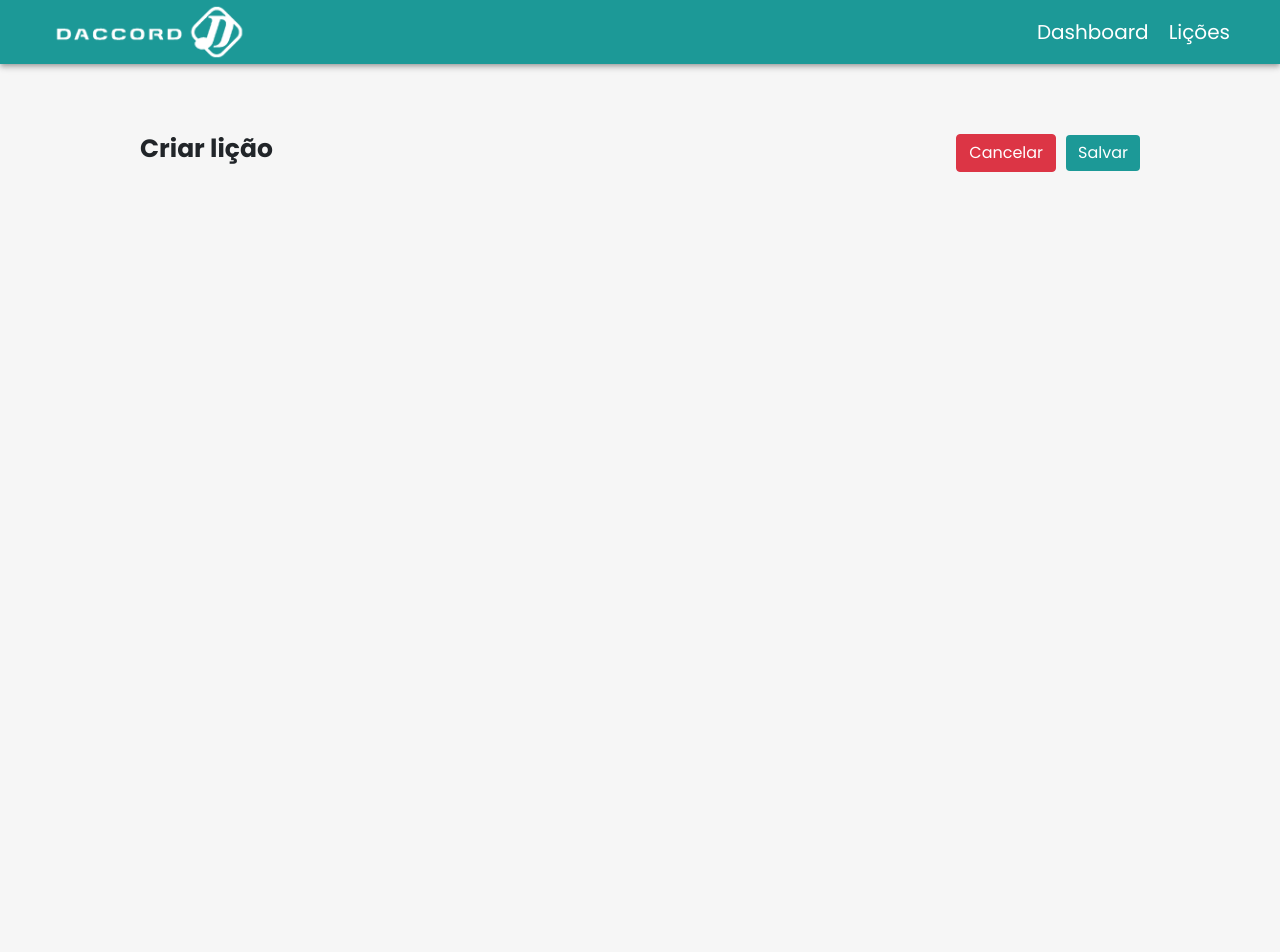
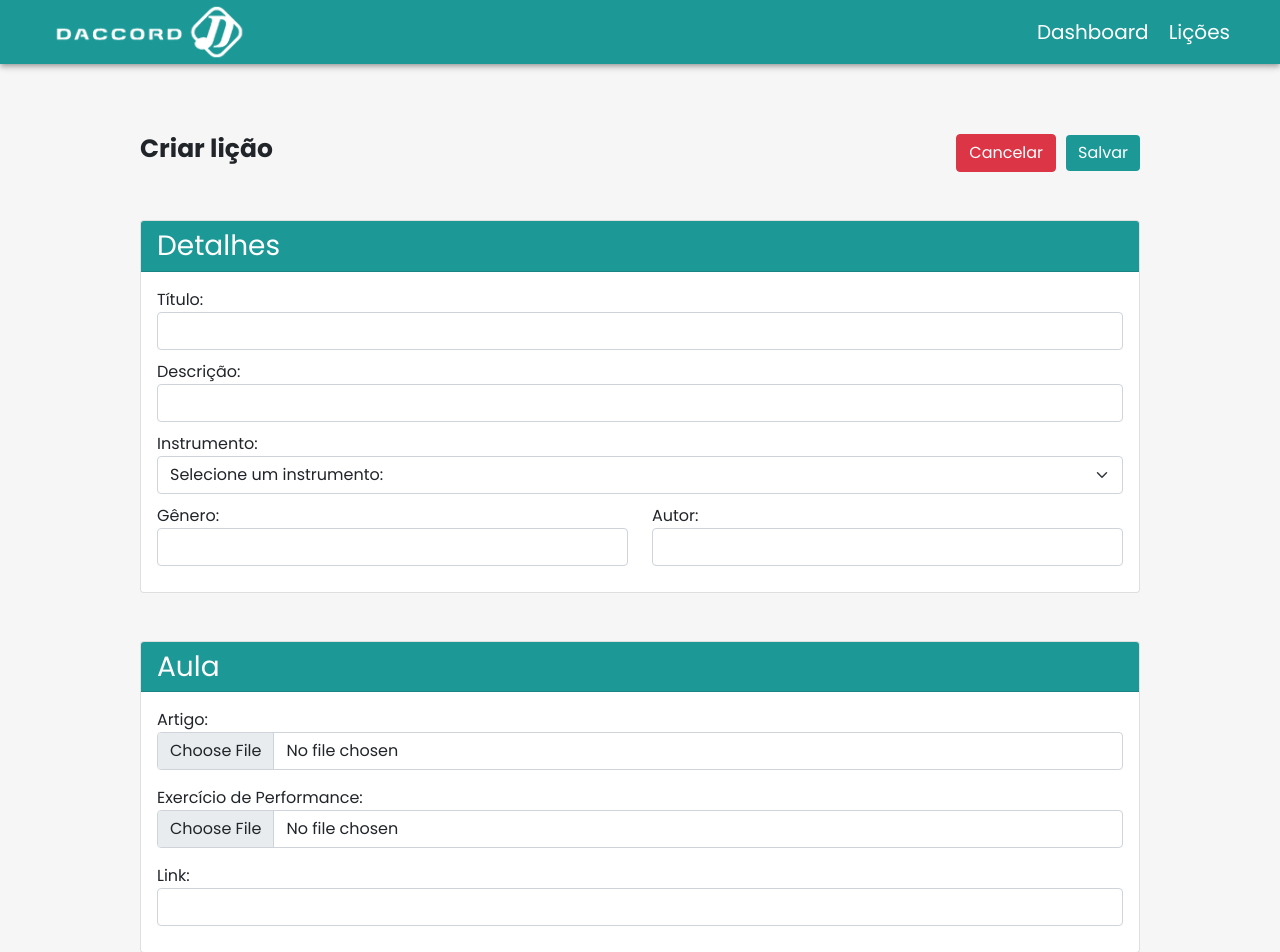
Before and after one commit to mateusntn/daccord-angular, an Angular app in the folder daccord-front/: page /lesson/create in a window 1280 px wide. Shown: the top 952 px of the page. Before the commit the page ends 800 px from the top, so only its background shows below. Built offline with nearby package versions, Linux system fonts and the light colour scheme.

Commit message:
Create lesson-create-component's forms

```diff
--- a/daccord-front/src/app/views/lesson/lesson-create/lesson-create.component.html
+++ b/daccord-front/src/app/views/lesson/lesson-create/lesson-create.component.html
@@ -1,9 +1,64 @@
 <div class="container">
-    <div class="top-bar">
+    <div class="top-bar mb-5">
         <h1 class="title">Criar lição</h1>
         <div>
             <button type="button" class="btn btn-danger mr" routerLink="/lesson">Cancelar</button>
-            <button type="button" class="btn btn-primary btn-create ml" routerLink="/lesson">Salvar</button>
+            <button type="button" class="btn btn-create ml" routerLink="/lesson">Salvar</button>
         </div>
     </div>
+    <form>
+        <div class="card mb-5">
+            <div class="card-header" style="background-color: #1c9997; color: white;">
+                <h3 class="m0">Detalhes</h3>
+            </div>
+            <div class="card-body">
+                <div class="form-group mb">
+                  <label for="formGroupExampleInput">Título:</label>
+                  <input type="text" class="form-control" id="formGroupExampleInput">
+                </div>
+                <div class="form-group mb">
+                  <label for="formGroupExampleInput">Descrição:</label>
+                  <input type="text" class="form-control" id="formGroupExampleInput">
+                </div>
+                <div class="form-group mb">
+                  <label for="formGroupExampleInput">Instrumento:</label>
+                  <select class="form-select" aria-label="Default select example">
+                    <option selected>Selecione um instrumento:</option>
+                    <option value="1">Guitarra</option>
+                    <option value="2">Violão</option>
+                    <option value="3">Piano</option>
+                  </select>
+                </div>
+                <div class="row mb">
+                  <div class="col">
+                    <label for="formGroupExampleInput">Gênero:</label>
+                    <input type="text" class="form-control">
+                  </div>
+                  <div class="col">
+                    <label for="formGroupExampleInput">Autor:</label>
+                    <input type="text" class="form-control">
+                  </div>
+                </div>
+            </div>
+        </div>
+        <div class="card">
+            <div class="card-header" style="background-color: #1c9997; color: white;">
+                <h3 class="m0">Aula</h3>
+            </div>
+            <div class="card-body">
+                <div class="format-group mb-3">
+                    <label for="formGroupExampleInput">Artigo:</label>
+                    <input type="file" class="form-control" id="inputGroupFile02">
+                </div>
+                <div class="format-group mb-3">
+                    <label for="formGroupExampleInput">Exercício de Performance:</label>
+                    <input type="file" class="form-control" id="inputGroupFile02">
+                </div>
+                <div class="form-group mb">
+                    <label for="formGroupExampleInput">Link:</label>
+                    <input type="text" class="form-control" id="formGroupExampleInput">
+                  </div>
+            </div>
+        </div>
+    </form>
 </div>
--- a/daccord-front/src/app/views/lesson/lesson.component.html
+++ b/daccord-front/src/app/views/lesson/lesson.component.html
@@ -9,7 +9,7 @@
                 </span></button>
             </form>
         </div>
-        <button type="button" class="btn btn-primary btn-create" routerLink="/lesson/create">Criar</button>
+        <button type="button" class="btn btn-create" routerLink="/lesson/create">Criar</button>
     </div>
     <table class="table">
         <thead style="background-color: #1C9997; color: white;">
--- a/daccord-front/src/styles.css
+++ b/daccord-front/src/styles.css
@@ -23,8 +23,14 @@ body {
 
 .btn-create {
   background-color: var(--green);
+  color: white;
   border: none;
 }
+
+.btn-create:hover {
+    background-color: #197c7b;
+    color: white;
+  }
 
 .red {
   color: #e83f5b;
@@ -51,3 +57,19 @@ body {
 .ml {
   margin-left: 5px;
 }
+
+.mb {
+    margin-bottom: 10px;
+}
+
+.mb-5 {
+    margin-bottom: 50px;
+}
+
+.select-form {
+    width: 100%;
+}
+
+.m0 {
+    margin: 0;
+}
```
